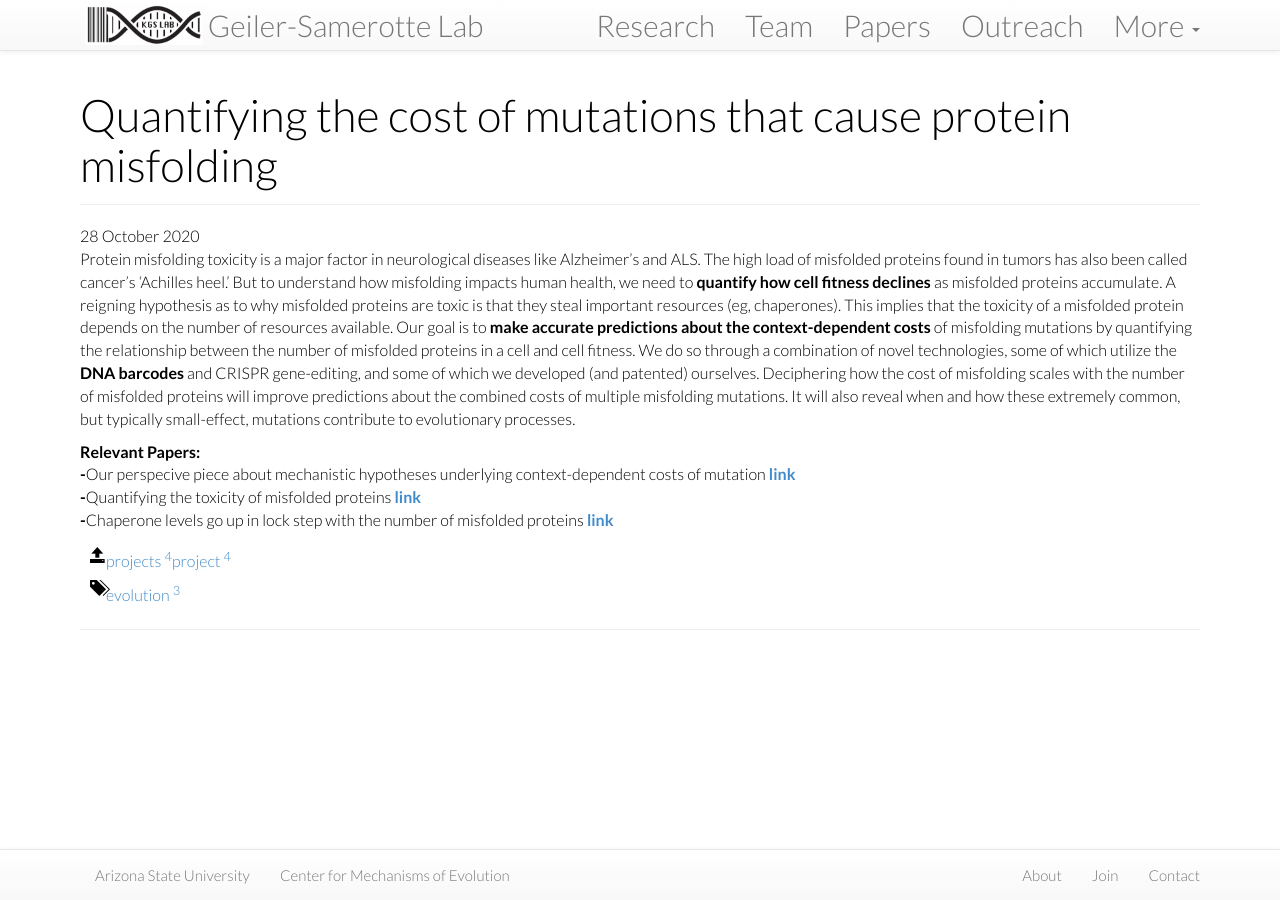
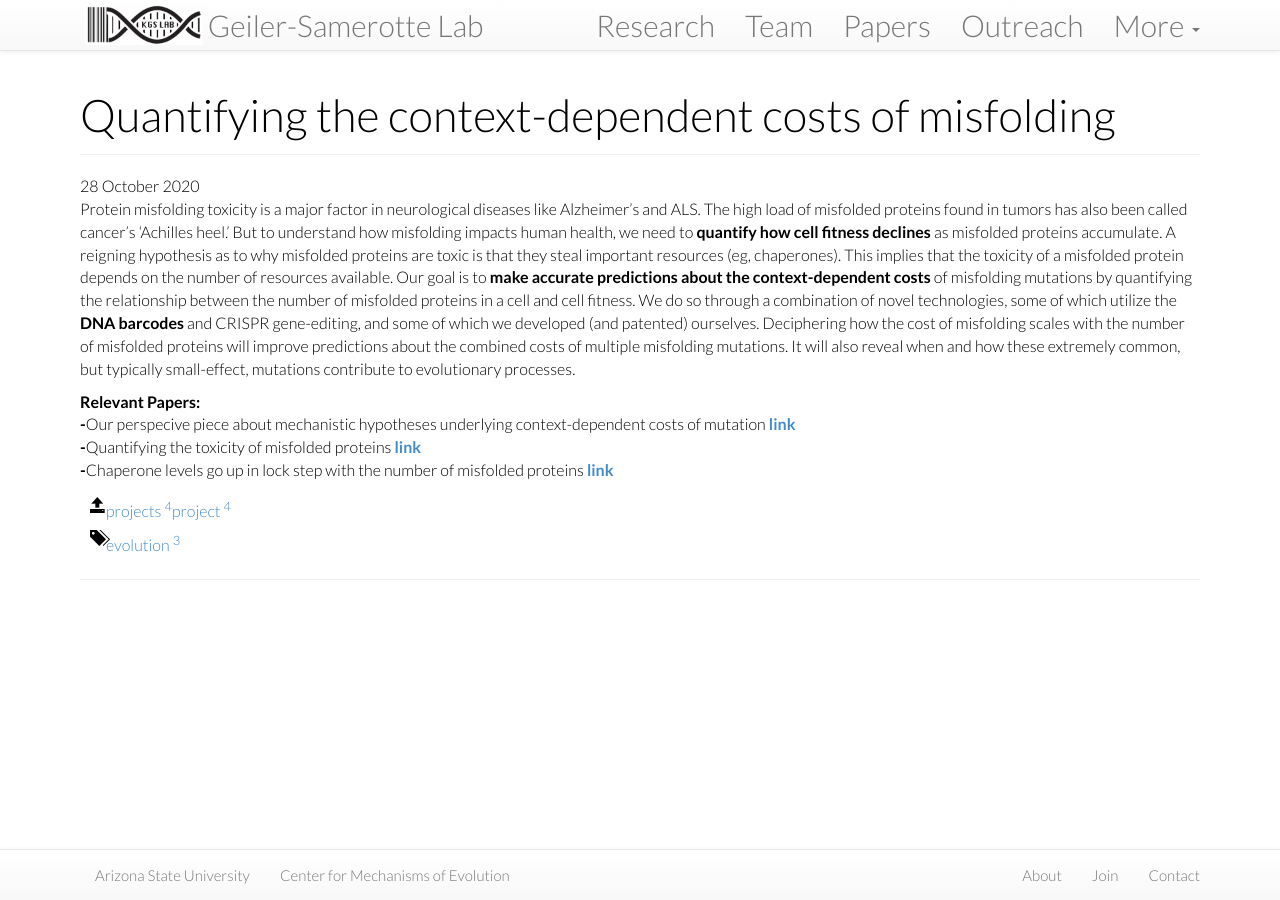
Before and after one commit to Samerotte-Lab/Samerotte-Lab.github.io, a Jekyll site: the page built from projects/_posts/2020-10-28-misfolding.md, in a window 1280 px wide. Built offline with Jekyll 4.4.1, drawn with Linux system fonts in a browser that asks for light colours; nearby versions of some CDN libraries.

Commit message:
misfolding titles

```diff
--- a/projects/_posts/2020-10-28-misfolding.md
+++ b/projects/_posts/2020-10-28-misfolding.md
@@ -1,6 +1,6 @@
 ---
 layout: project
-title: "Quantifying the cost of mutations that cause protein misfolding"
+title: "Quantifying the context-dependent costs of misfolding"
 handle: cost-of-misfolding
 image: /assets/images/papers/misfolding-graph.png
 category: project
```
